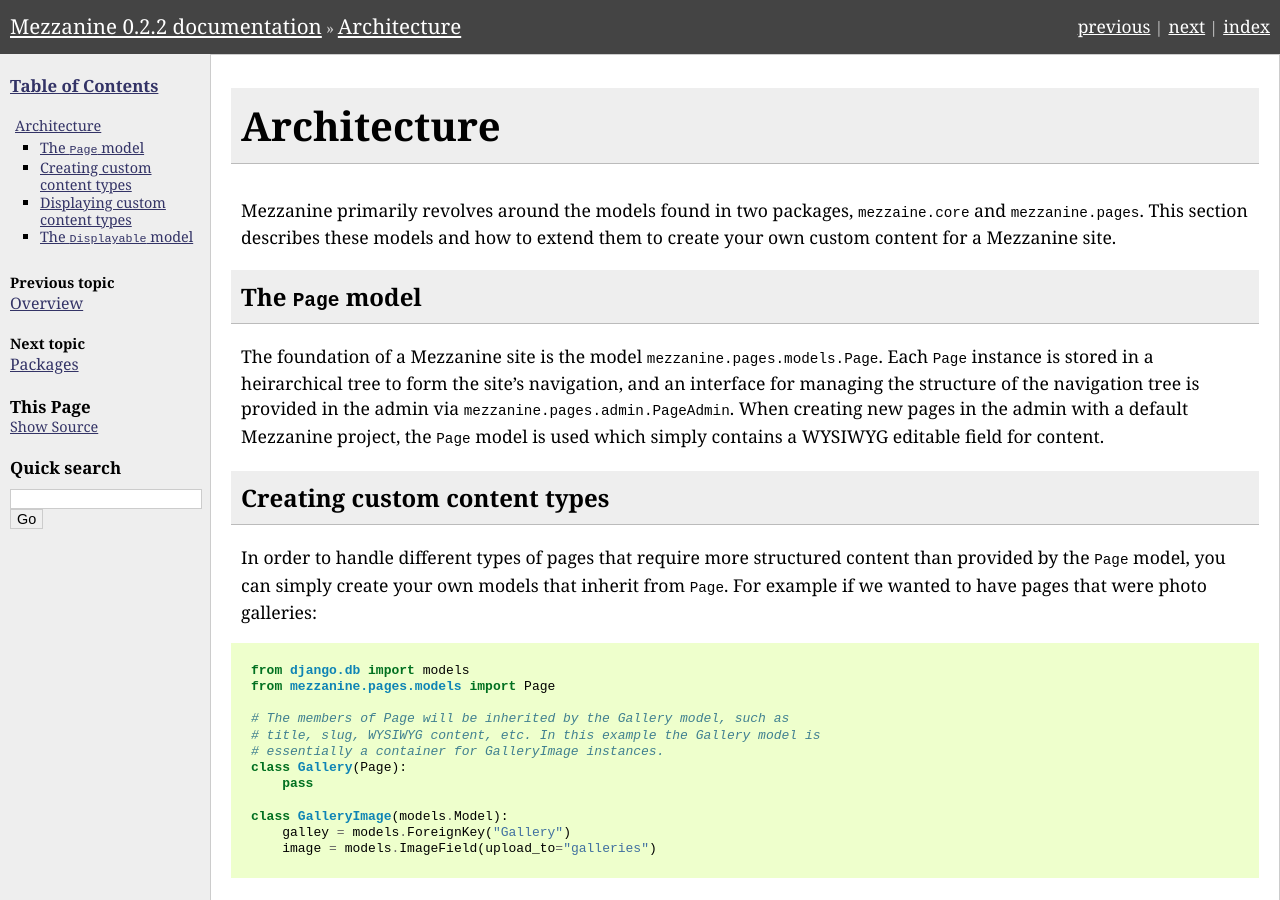
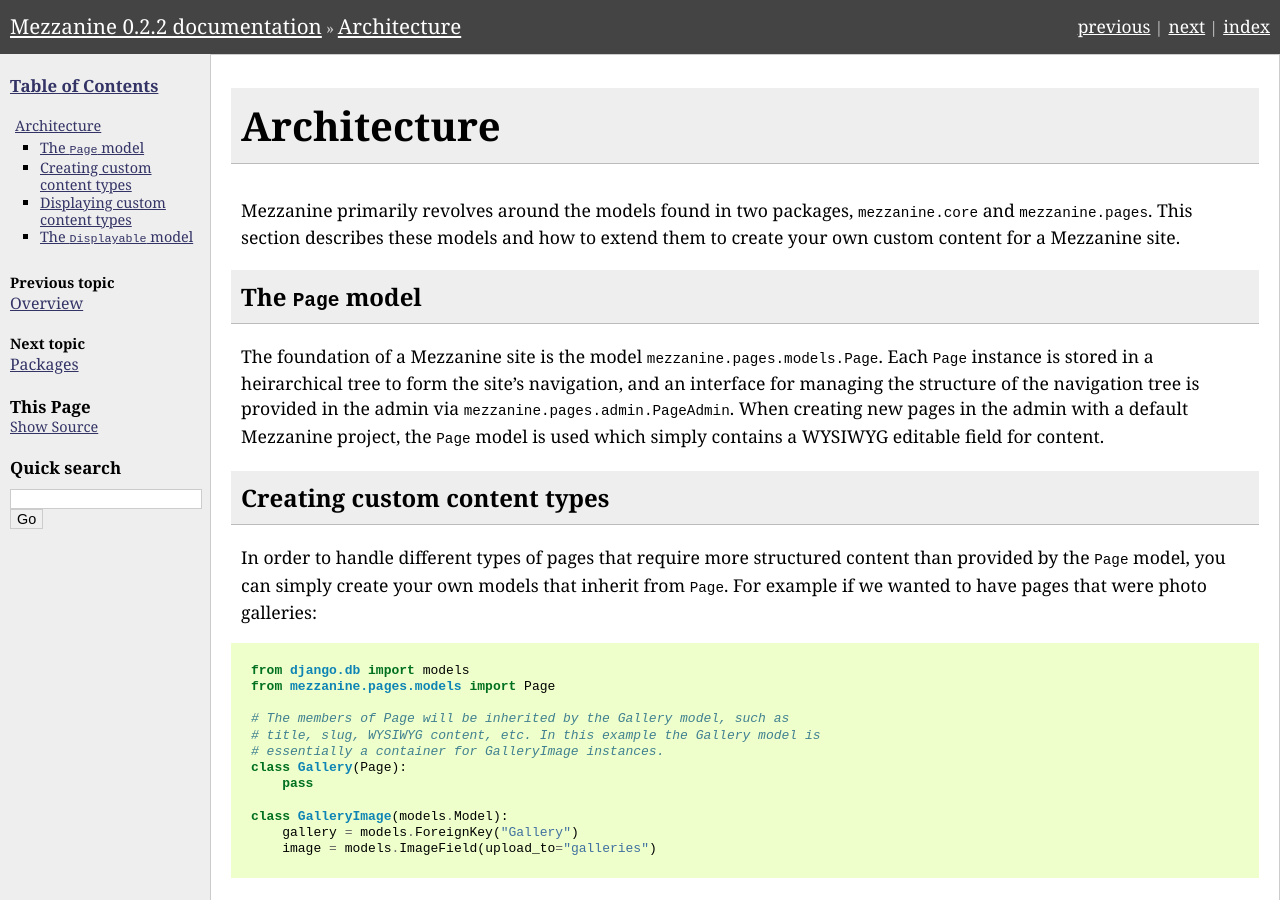
Before and after one commit to alfiecvincent/mezzanine, a Sphinx documentation site: the page built from docs/architecture.rst, in a window 1280 px wide and 900 px high. Built offline with Sphinx 7.4.7, drawn with Linux system fonts in a browser that asks for light colours; some of the changed text lies outside the part shown.

Commit message:
typos fixed.

```diff
--- a/docs/architecture.rst
+++ b/docs/architecture.rst
@@ -2,7 +2,7 @@
 Architecture
 ------------
 
-Mezzanine primarily revolves around the models found in two packages, ``mezzaine.core`` and ``mezzanine.pages``. This section describes these models and how to extend them to create your own custom content for a Mezzanine site.
+Mezzanine primarily revolves around the models found in two packages, ``mezzanine.core`` and ``mezzanine.pages``. This section describes these models and how to extend them to create your own custom content for a Mezzanine site.
 
 The ``Page`` model
 ------------------
@@ -24,7 +24,7 @@
         pass
 
     class GalleryImage(models.Model):
-        galley = models.ForeignKey("Gallery")
+        gallery = models.ForeignKey("Gallery")
         image = models.ImageField(upload_to="galleries")
 
 You'll also need to create an admin class for the Gallery model that inherits from ``mezzanine.pages.admin.PageAdmin``::
@@ -59,7 +59,7 @@
     >>> page.get_content_model()
     <Gallery: My gallery>
 
-The view function ``mezzaine.pages.views.page`` handles returning a ``Page`` instance to a template. By default the template ``pages/page.html`` is used, but if a custom template exists it will be used instead. The check for a custom template will first check for a template with the same name as the ``Page`` instance's slug, and if not then a template with a name derived from the subclass model's name is checked for. So given the above example the templates ``pages/my-gallery.html`` and ``pages/gallery.html`` would be checked for respectively.
+The view function ``mezzanine.pages.views.page`` handles returning a ``Page`` instance to a template. By default the template ``pages/page.html`` is used, but if a custom template exists it will be used instead. The check for a custom template will first check for a template with the same name as the ``Page`` instance's slug, and if not then a template with a name derived from the subclass model's name is checked for. So given the above example the templates ``pages/my-gallery.html`` and ``pages/gallery.html`` would be checked for respectively.
 
 The ``Displayable`` model
 -------------------------
```
